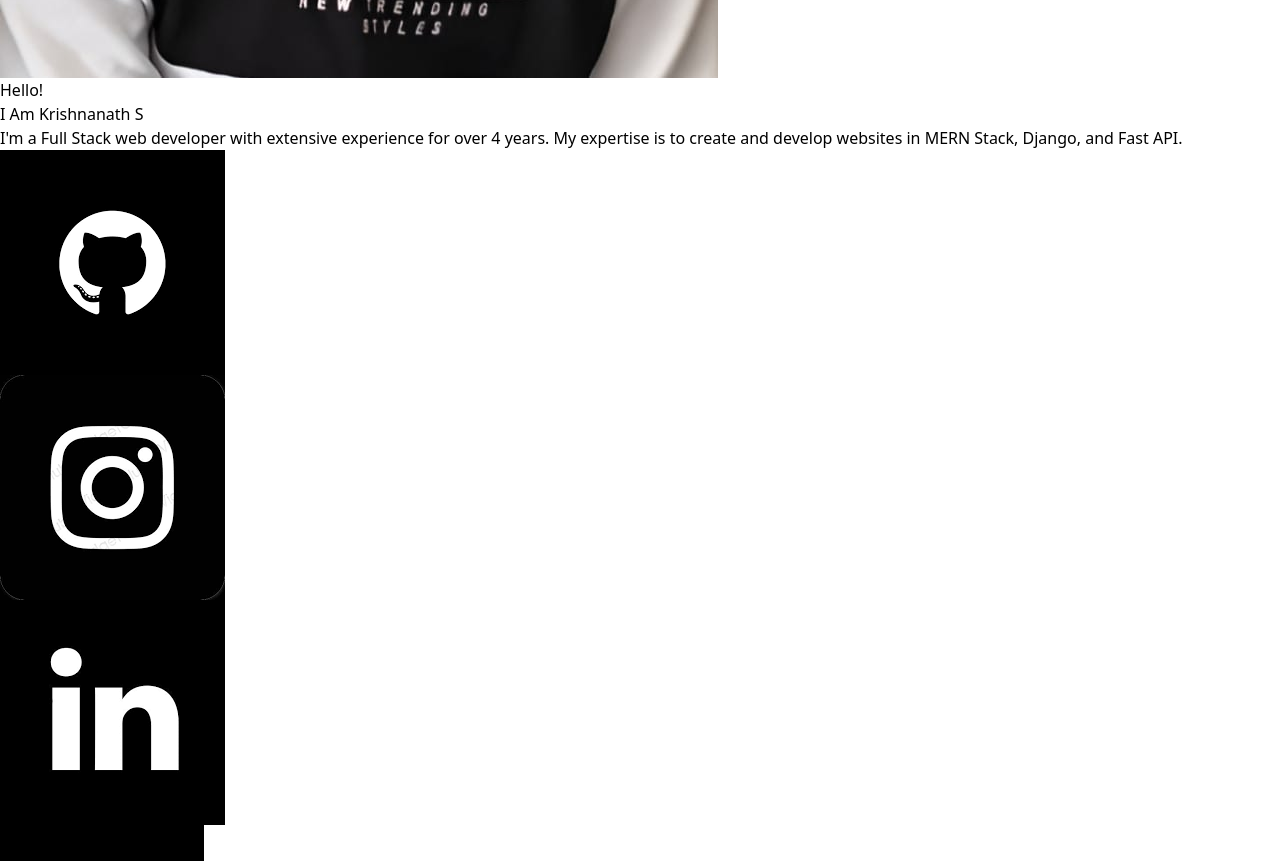
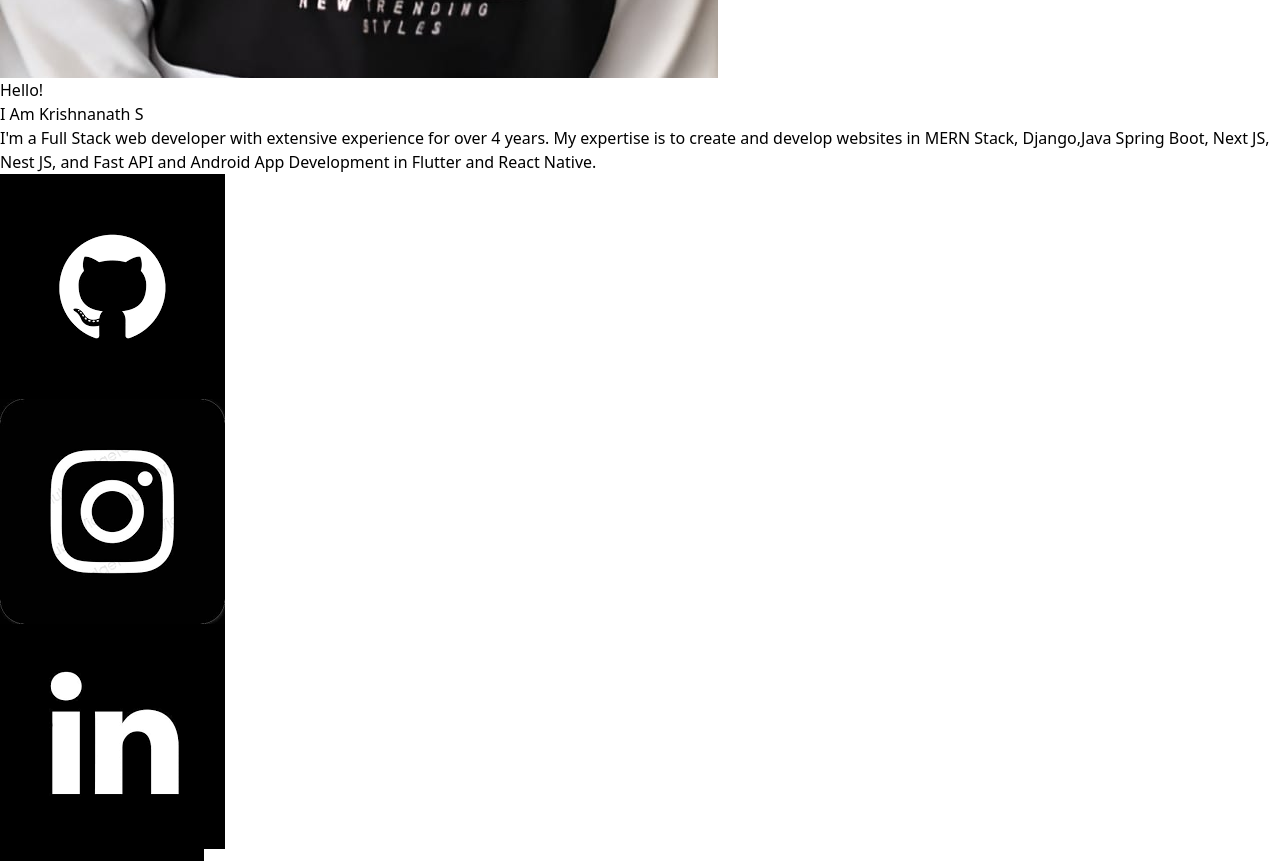
Before and after one commit to DJGuruji/Krishnanath, a React (Vite) app: page / in a window 1280 px wide. Shown: the part 1180-2041 px from the top of the page. Built offline with nearby package versions, Linux system fonts and the light colour scheme.

Commit message:
updated skills

```diff
--- a/src/components/Discription.jsx
+++ b/src/components/Discription.jsx
@@ -52,8 +52,8 @@ const Discription = () => {
         <h1 className="text-2xl font-sans " data-aos="fade-up">I Am Krishnanath S</h1>
         <p className="pt-3 text-lg text-justify " data-aos="fade-up">
           I'm a Full Stack web developer with extensive experience for over 4 years. My
-          expertise is to create and develop websites in MERN Stack, Django, and
-          Fast API.
+          expertise is to create and develop websites in MERN Stack, Django,Java Spring Boot, Next JS, Nest JS,
+          and Fast API and Android App Development in Flutter and React Native.
         </p>
       </div>
 
--- a/src/components/HomeImg.jsx
+++ b/src/components/HomeImg.jsx
@@ -15,7 +15,7 @@ const HomeImg = () => {
   return (
     <>
       <div className='w-full flex flex-col justify-center items-center md:pl-36 lg:pl-36 xl:pl-36'>
-        <img src={img} alt="face" className='border-2 border-yellow-300 w-44 h-58 rounded-sm md:mr-28 lg:mr-28 xl:mr-28' data-aos="zoom-in" />
+        <img src={img} alt="face" className='border-2 border-yellow-300 w-48 lg:w-3/4 md:w-3/4 xl:w-3/4 h-58 rounded-sm md:mr-28 lg:mr-28 xl:mr-28' data-aos="zoom-in" />
       </div>
     </>
   );
--- a/src/pages/Projects.jsx
+++ b/src/pages/Projects.jsx
@@ -64,7 +64,7 @@ const ProjectsPage = () => {
       description: 'Our complaint management system is built with React and Tailwind CSS, offering separate interfaces for users and administrators. Users navigate a streamlined portal for lodging complaints and tracking their status, while administrators access a dedicated platform for efficient management and resolution. With user-friendly design and intuitive functionality, our system ensures seamless communication and swift action, enhancing the experience for both users and administrators.',
       status: 'completed',
       githubLink: 'https://github.com/DJGuruji/cmsfront',
-      productionLink: 'https:cmsreact.deno.dev'
+      productionLink: 'https://cmsreact.deno.dev'
     },
     {
       name: 'Complaint Portal',
```
Also changed, not shown: 5 other files (tests, documents, lock files or other folders).
